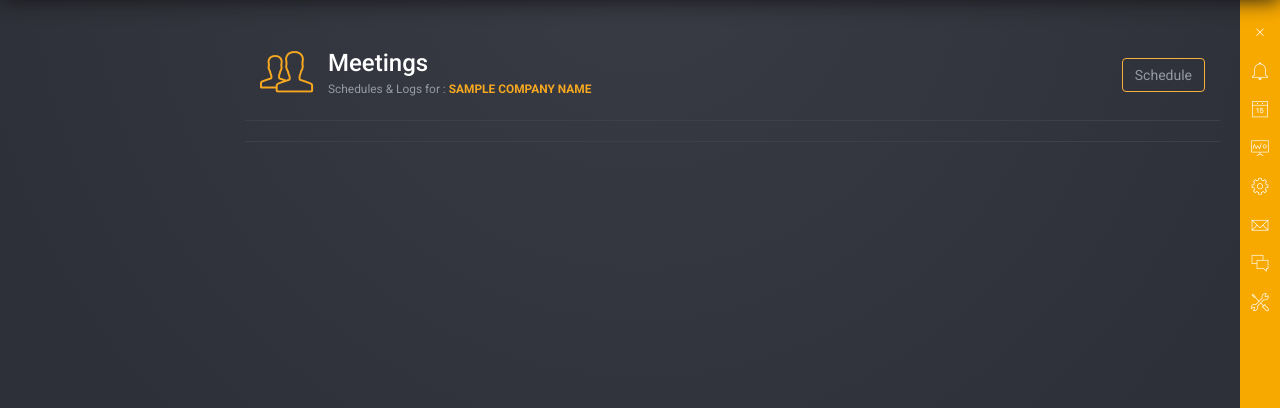
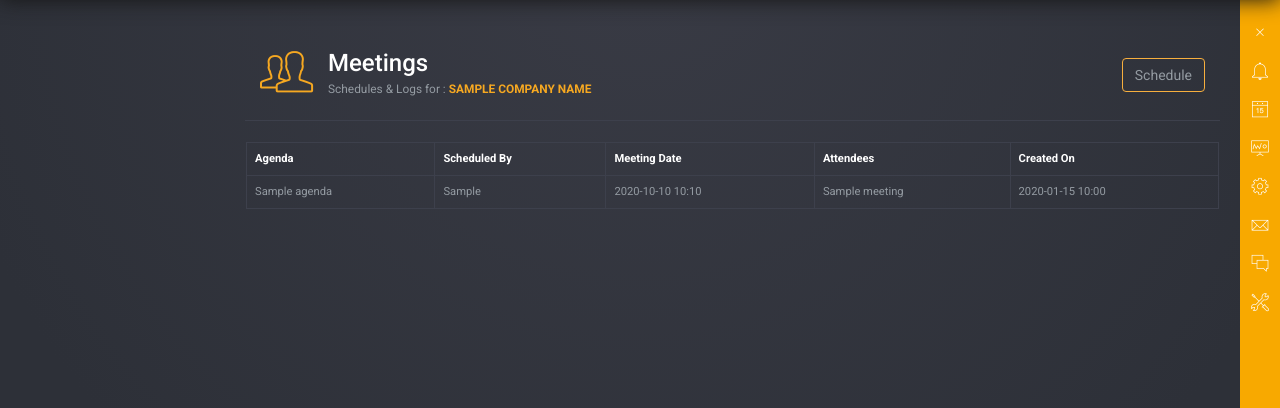
Before and after one commit to lawrence-gandhar/salescrm, a Django app: template crm/templates/crm/meetings_schedule.html in a window 1280 px wide. Shown: the part 60-468 px from the top of the page. Run offline with Django 3.2, Linux system fonts and the light colour scheme; a user stored in the database is signed in; tables that the repository leaves empty hold one stand-in row (values such as "Sample post"); the template is opened without the code that fills it: most values are stand-ins (such as "Sample title", 1, 10 or a date in 2020); grey boxes marked "Sample" are stand-in pictures; some libraries are stand-ins or nearby versions.

Commit message:
modified

```diff
--- a/crm/templates/crm/meetings_schedule.html
+++ b/crm/templates/crm/meetings_schedule.html
@@ -23,16 +23,37 @@
                     </div>
                 </div>
                 <hr>
-                <hr>
                 <div class="row">
                     <div class="col-md-12">
                         <div class="panel" style="margin-bottom:0px">
                             <div class="panel-body" style="padding:0px;">
 
+                                {% if meeting_schedules is not None %}
                                 <div class="table-responsive">
-                                    <table class="table table-bordered table-hover" style="font-size:80%"></table>
+                                    <table class="table table-bordered table-hover" style="font-size:80%">
+                                        <thead>
+                                            <th>Agenda</th>
+                                            <th>Scheduled By</th>
+                                            <th>Meeting Date</th>
+                                            <th>Attendees</th>
+                                            <th>Created On</th>
+                                        </thead>
+                                        {% for item in meeting_schedules %}
+                                        <tr>
+                                            <td>{{item.meeting_id.agenda|safe}}</td>
+                                            <td>{{meeting.scheduled_by.first_name|safe|title}}</td>
+                                            <td>{{meeting.meeting_schedule|date:'Y-m-d H:i'}}</td>
+                                            <td>
+                                                {% for x in meeting.meeting.all %}
+                                                    {{x}}
+                                                {% endfor %}
+                                            </td>
+                                            <td>{{meeting.created_on|date:'Y-m-d H:i'}}</td>
+                                        </tr>
+                                        {% endfor %}
+                                    </table>
                                 </div>
-
+                                {% endif %}
                             </div>
                         </div>
                     </div>
```
Also changed, not shown: crm/views.py (+41 -2 lines).
